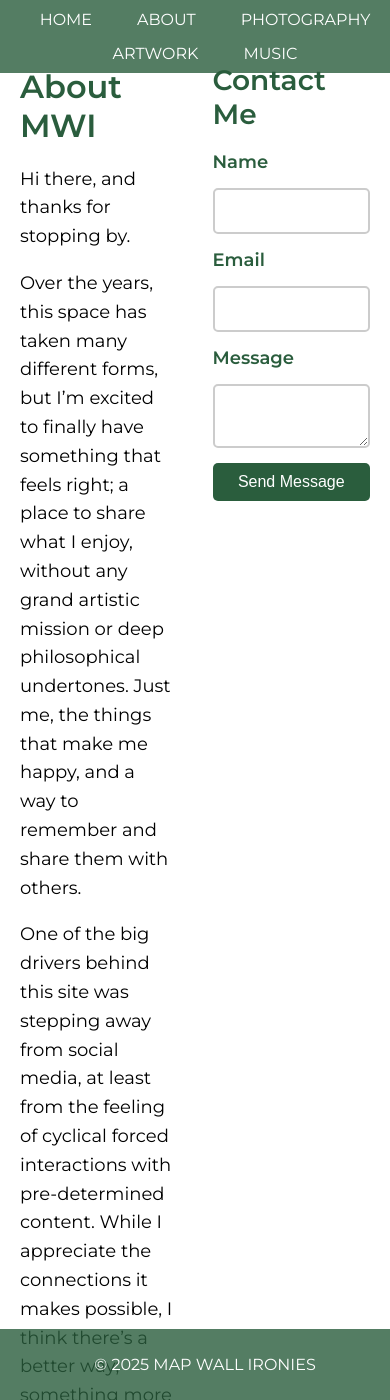
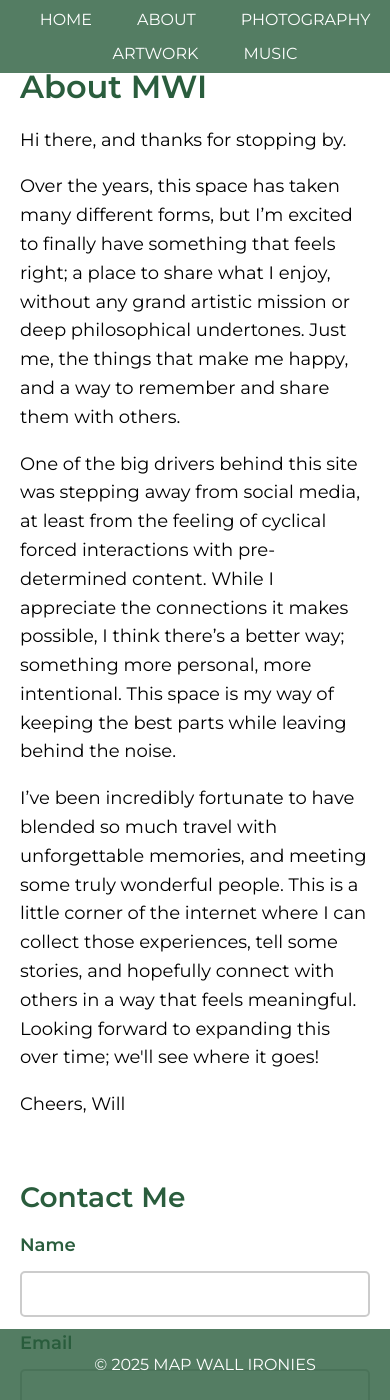
Before and after one commit to mapwallironies/mapwallironies.github.io, a Jekyll site: the page built from about.md, in a window 390 px wide and 1400 px high. Built offline with Jekyll 4.4.1, drawn with Linux system fonts in a browser that asks for light colours.

Commit message:
Update custom.css

```diff
--- a/assets/css/custom.css
+++ b/assets/css/custom.css
@@ -193,3 +193,15 @@ header {
     font-size: 18px;
     line-height: 1.6;
 }
+
+/* Make sections more mobile-responsive */
+ @media (max-width: 768px) {
+     .about-contact {
+         flex-direction: column;
+         gap: 20px;
+     }
+
+     .about, .contact {
+         max-width: 100%;
+     }
+ }
```
